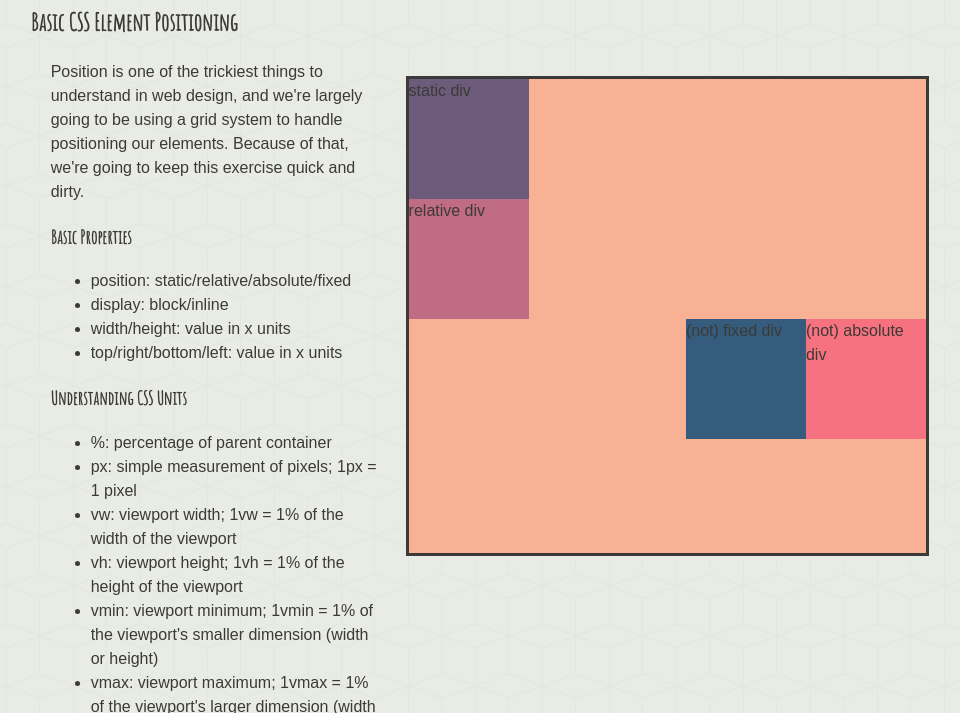
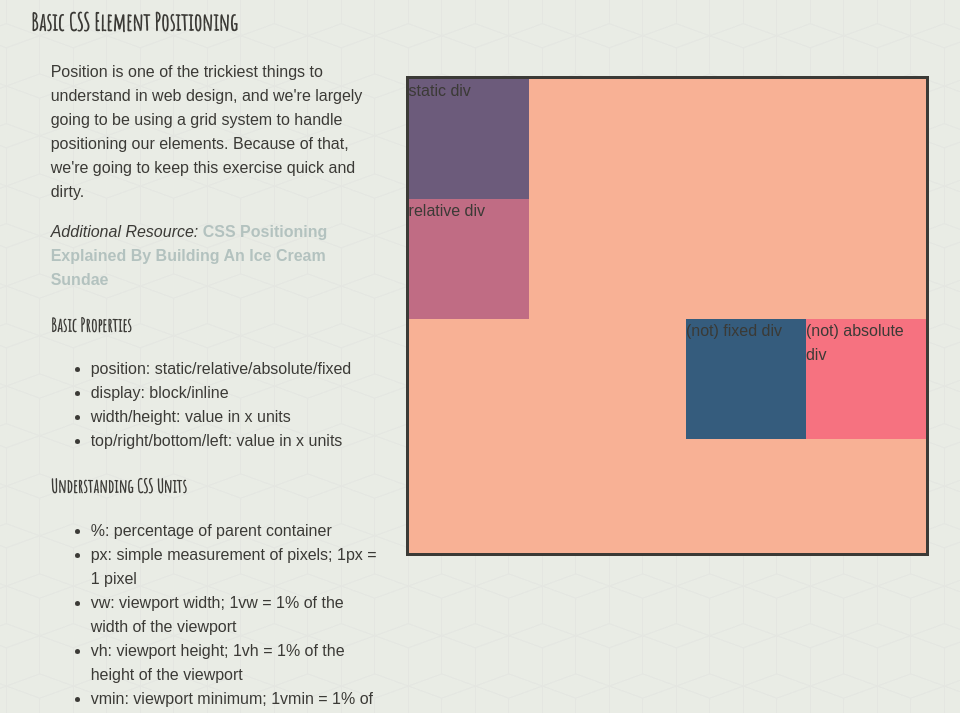
Before and after one commit to CBElizabeth/workshop-part-1, a plain HTML site: page index.html in a window 1280 px wide. Shown: the part 87-800 px from the top of the page, without its empty margins (96-1056 px from the left). Drawn offline with Linux system fonts and the light colour scheme; a web font is replaced by a local one.

Commit message:
add resource for positioning

```diff
--- a/index.html
+++ b/index.html
@@ -21,6 +21,7 @@
 			<section>
 				<div class="grid__col grid__col--2-of-6">
 					<p>Position is one of the trickiest things to understand in web design, and we're largely going to be using a grid system to handle positioning our elements. Because of that, we're going to keep this exercise quick and dirty.</p>
+					<p><em>Additional Resource:</em> <a href="https://medium.freecodecamp.com/css-positioning-explained-by-building-an-ice-cream-sundae-831cb884bfa9#.onpghwzba" target="_blank">CSS Positioning Explained By Building An Ice Cream Sundae</a></p>
 					<article>
 						<h3>Basic Properties</h3>
 						<ul>
```
